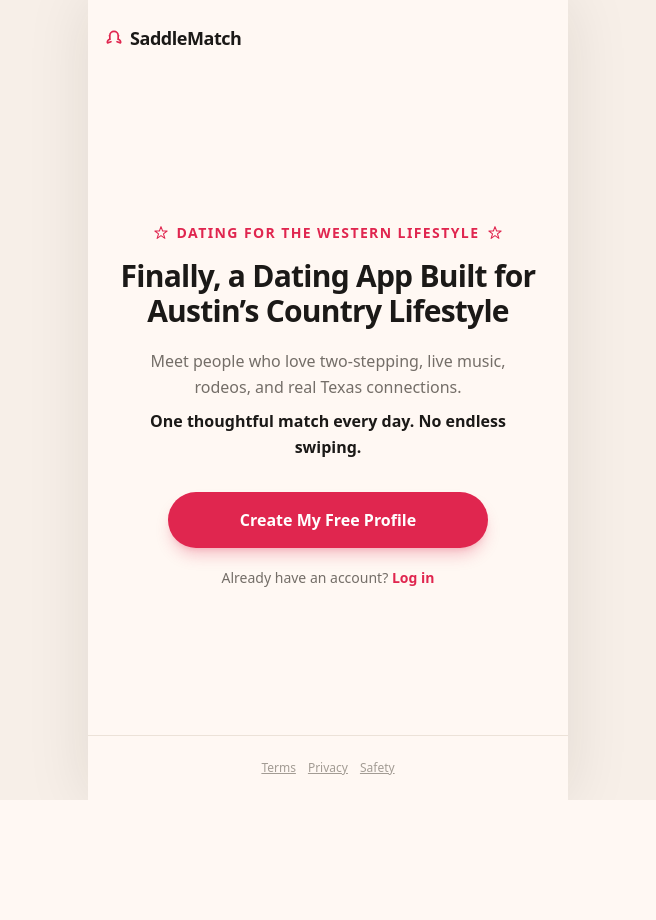
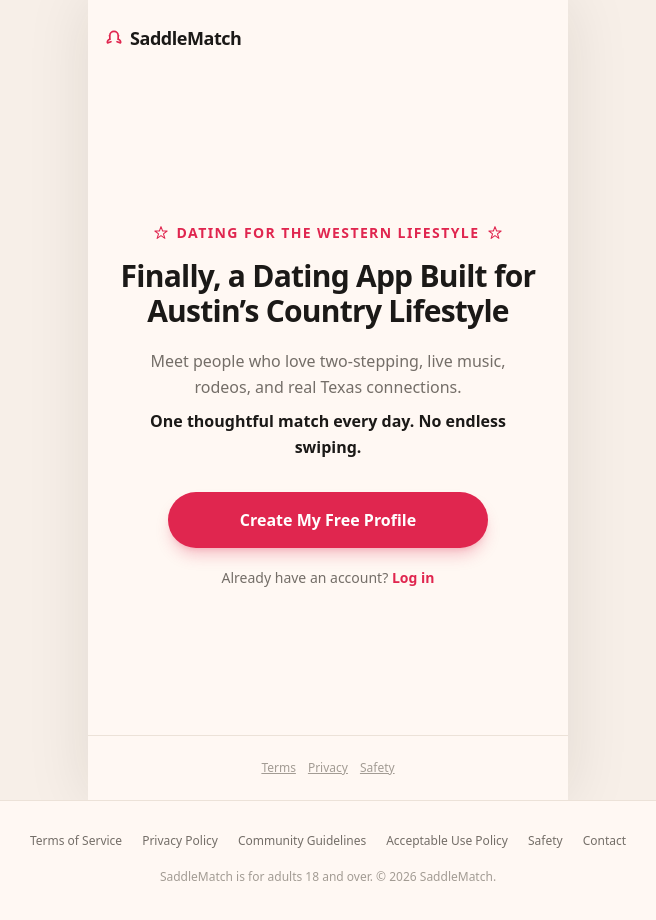
Before and after one commit to airkevin23-ship-it/saddlematch, a Next.js app: page / in a window 1280 px wide. Shown: the top 920 px of the page, without its empty margins (312-968 px from the left). Before the commit the page ends 800 px from the top, so only its background shows below. Built offline with nearby package versions, Linux system fonts and the light colour scheme.

Commit message:
Update layout.tsx

```diff
--- a/src/app/layout.tsx
+++ b/src/app/layout.tsx
@@ -1,6 +1,7 @@
 import type { Metadata } from "next";
 import "./globals.css";
 import { APP_NAME, TAGLINE } from "@/lib/constants";
+import SiteFooter from "@/components/site-footer";
 
 export const metadata: Metadata = {
   title: "SaddleMatch — Dating for the Western Lifestyle",
@@ -16,8 +17,15 @@ export default function RootLayout({
 }: Readonly<{ children: React.ReactNode }>) {
   return (
     <html lang="en">
-      <body className="antialiased bg-cream text-ink min-h-screen">
-        {children}
+      {/*
+        The footer lives here rather than on each page so the policy links are
+        genuinely reachable everywhere. Stripe and App Store review both check
+        that these are linked, not just that the URLs resolve. Bottom padding
+        clears the fixed tab bar on the signed-in screens.
+      */}
+      <body className="antialiased bg-cream text-ink min-h-screen flex flex-col">
+        <div className="flex-1">{children}</div>
+        <SiteFooter inApp />
       </body>
     </html>
   );
```
